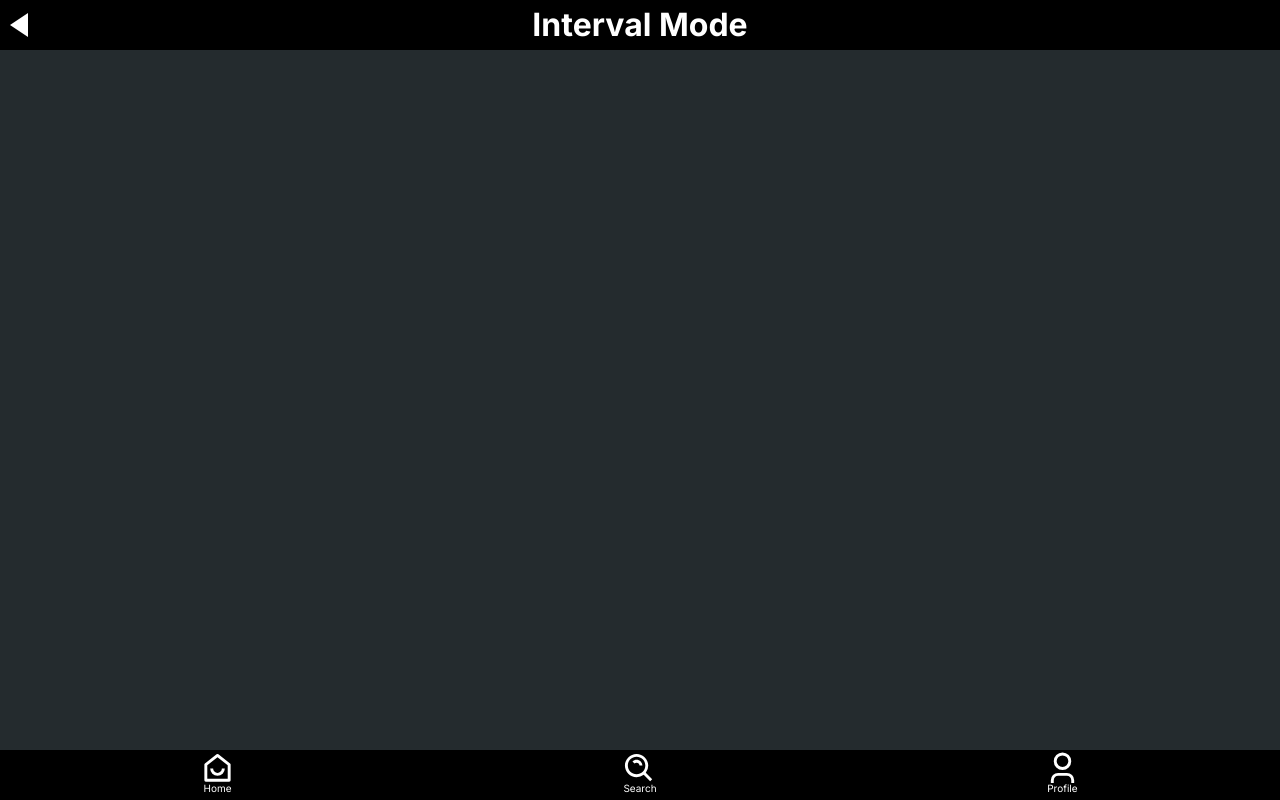
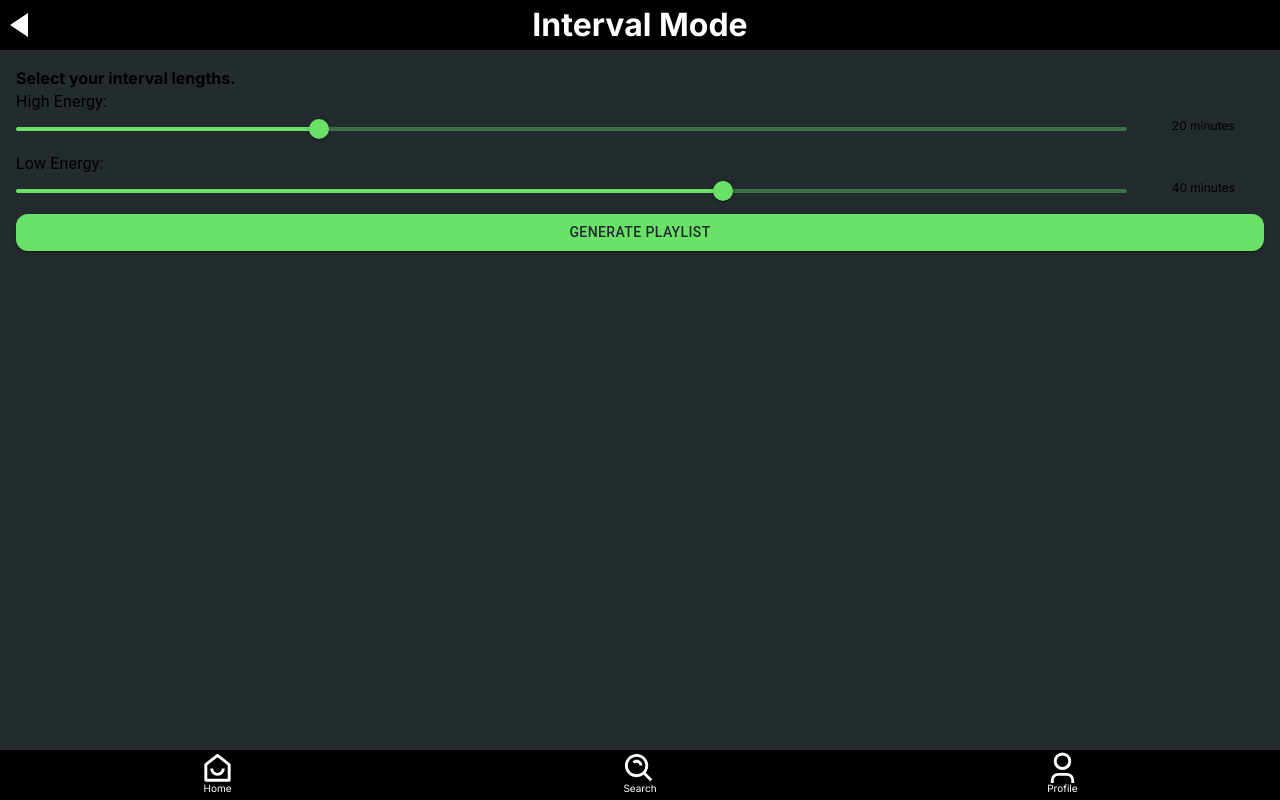
Before and after one commit to AverySchaefer/Kadence_New, a Next.js app in the folder kadence/: page /mode/interval in a window 1280 px wide. Built offline with nearby package versions, Linux system fonts and the light colour scheme; no server answers.

Commit message:
Create interval mode pre-screen

```diff
--- a/kadence/pages/mode/interval.js
+++ b/kadence/pages/mode/interval.js
@@ -1,12 +1,84 @@
 import { useRouter } from 'next/router';
 import { PageLayout } from '@/components/';
-import { Button, Card } from '@mui/material';
+import { Button, Stack, Slider, Typography } from '@mui/material';
 import { useState, useEffect } from 'react';
 import NetworkAPI from '@/lib/networkAPI';
-import styles from '@/styles/Home.module.css';
+import styles from '@/styles/IntervalPage.module.css';
+import { createTheme, ThemeProvider } from '@mui/material/styles';
+import { Box } from '@mui/system';
 
 export default function IntervalModeSetup() {
     const router = useRouter();
 
-    return <PageLayout title="Interval Mode" prevLink="/home"></PageLayout>;
+    const theme = createTheme({
+        palette: {
+            primary: {
+                main: '#69e267',
+            },
+        },
+    });
+    const [lowEnergyDuration, setLowEnergyDuration] = useState(40);
+    const [highEnergyDuration, setHighEnergyDuration] = useState(20);
+
+    return (
+        <PageLayout title="Interval Mode" prevLink="/home">
+            <ThemeProvider theme={theme}>
+                <Box sx={{ p: 2 }}>
+                    <h4>Select your interval lengths.</h4>
+                    <Box>
+                        <Typography id="high-energy-label">
+                            High Energy:
+                        </Typography>
+                        <Stack spacing={2} direction="row" sx={{ mb: 1 }}>
+                            <Slider
+                                min={5}
+                                step={1}
+                                max={60}
+                                value={highEnergyDuration}
+                                onChange={(e) => {
+                                    setHighEnergyDuration(
+                                        parseInt(e.target.value, 10)
+                                    );
+                                }}
+                                aria-labelledby="high-energy-label"
+                            />
+                            <p className={styles.muiSliderLabel}>
+                                {highEnergyDuration} minutes
+                            </p>
+                        </Stack>
+                    </Box>
+                    <Box>
+                        <Typography id="low-energy-label">
+                            Low Energy:
+                        </Typography>
+                        <Stack spacing={2} direction="row" sx={{ mb: 1 }}>
+                            <Slider
+                                min={5}
+                                step={1}
+                                max={60}
+                                value={lowEnergyDuration}
+                                onChange={(e) => {
+                                    setLowEnergyDuration(
+                                        parseInt(e.target.value, 10)
+                                    );
+                                }}
+                                aria-labelledby="low-energy-label"
+                            />
+                            <p className={styles.muiSliderLabel}>
+                                {lowEnergyDuration} minutes
+                            </p>
+                        </Stack>
+                    </Box>
+                    <Button
+                        variant="contained"
+                        sx={{ borderRadius: 3, width: '100%' }}
+                        className={`${styles.generateButton}`}
+                        onClick={() => {}}
+                    >
+                        Generate Playlist
+                    </Button>
+                </Box>
+            </ThemeProvider>
+        </PageLayout>
+    );
 }
--- /dev/null
+++ b/kadence/styles/IntervalPage.module.css
@@ -0,0 +1,13 @@
+.generateButton {
+    background-color: #69e267;
+    color: #242b2e;
+    width: 100%;
+    display: flex;
+    justify-content: center;
+}
+
+.muiSliderLabel {
+    font-size: 0.75em;
+    text-align: center;
+    width: 18ch;
+}
```
